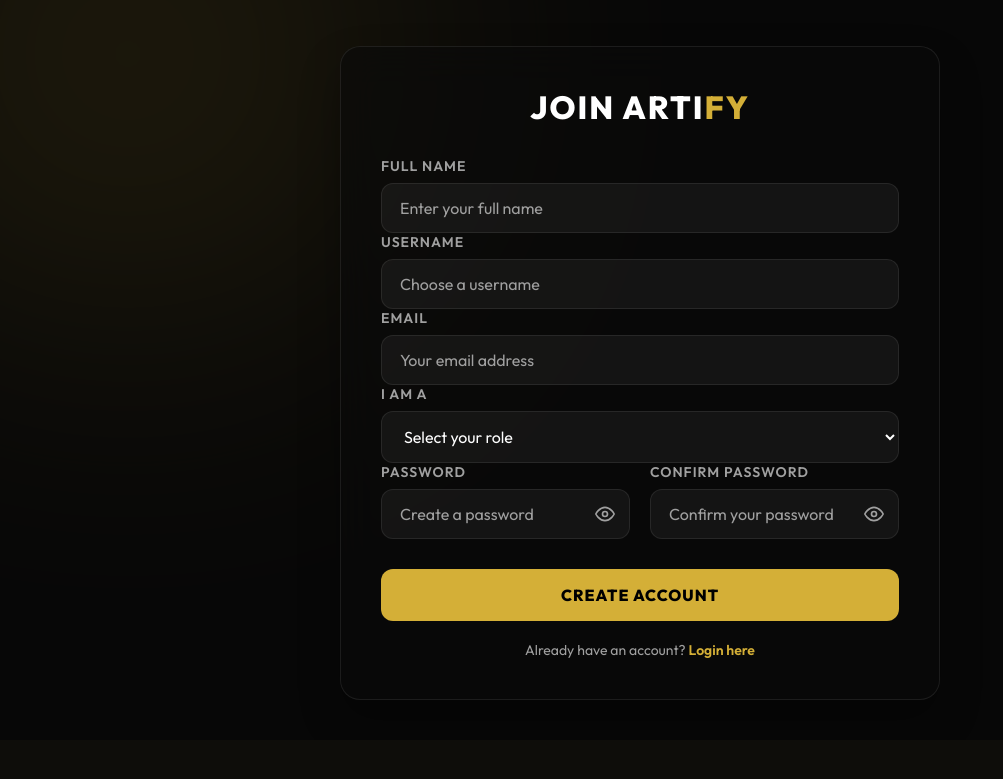
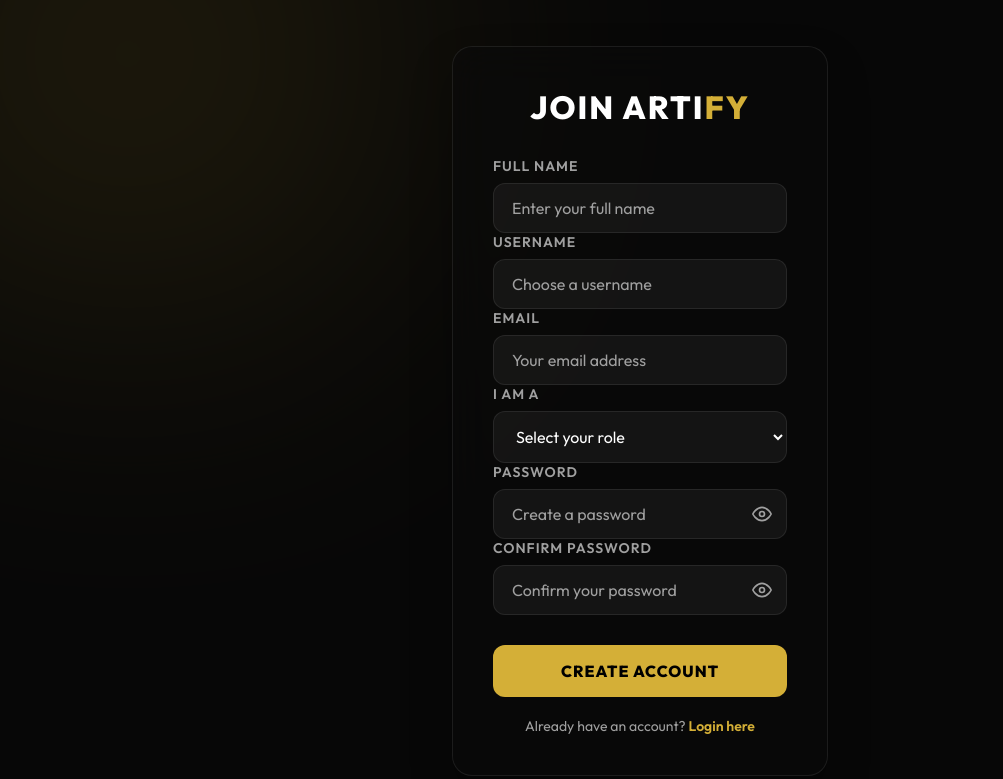
Before and after one commit to gayathrim06/Artify, a Django app: page /register/ in a window 1280 px wide. Shown: the part 74-853 px from the top of the page, without its empty margins (0-1003 px from the left). Before the commit the page ends 774 px from the top, so only its background shows below. Run offline with Django 5.2, Linux system fonts and the light colour scheme.

Commit message:
Change password row layout to full width to fix eye icon centering

```diff
--- a/templates/users/register.html
+++ b/templates/users/register.html
@@ -318,7 +318,6 @@
                     </select>
                 </div>
 
-                <div class="form-group password-row">
                 <div class="form-group">
                     <label for="password">Password</label>
                     <div style="position: relative;">
@@ -336,7 +335,6 @@
                         <button type="button" onclick="togglePassword('password2', 'eye-icon-2')" style="position: absolute; right: 15px; top: 50%; transform: translateY(-50%); background: none; border: none; color: var(--text-muted); cursor: pointer; display: flex; align-items: center; justify-content: center; outline: none; transition: color 0.3s; width: auto; padding: 0; margin: 0; box-shadow: none;">
                             <svg id="eye-icon-2" xmlns="http://www.w3.org/2000/svg" width="20" height="20" viewBox="0 0 24 24" fill="none" stroke="currentColor" stroke-width="2" stroke-linecap="round" stroke-linejoin="round"><path d="M1 12s4-8 11-8 11 8 11 8-4 8-11 8-11-8-11-8z"></path><circle cx="12" cy="12" r="3"></circle></svg>
                         </button>
-                        </div>
                     </div>
                 </div>
 
```
Lines whose indentation alone changed are shown as unchanged.
